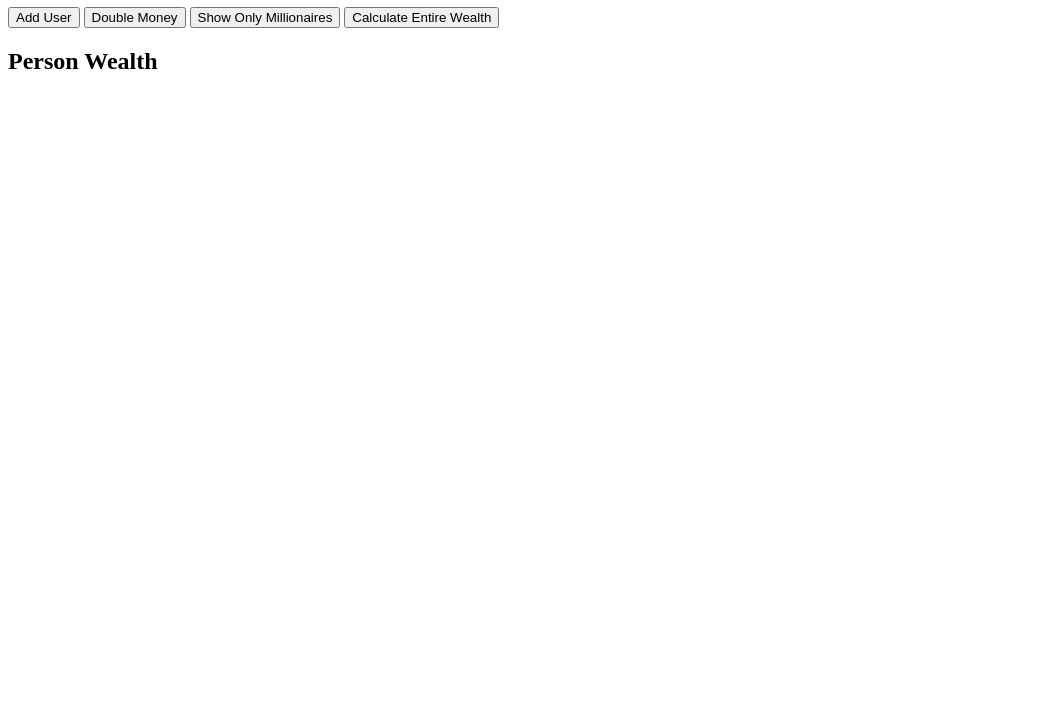
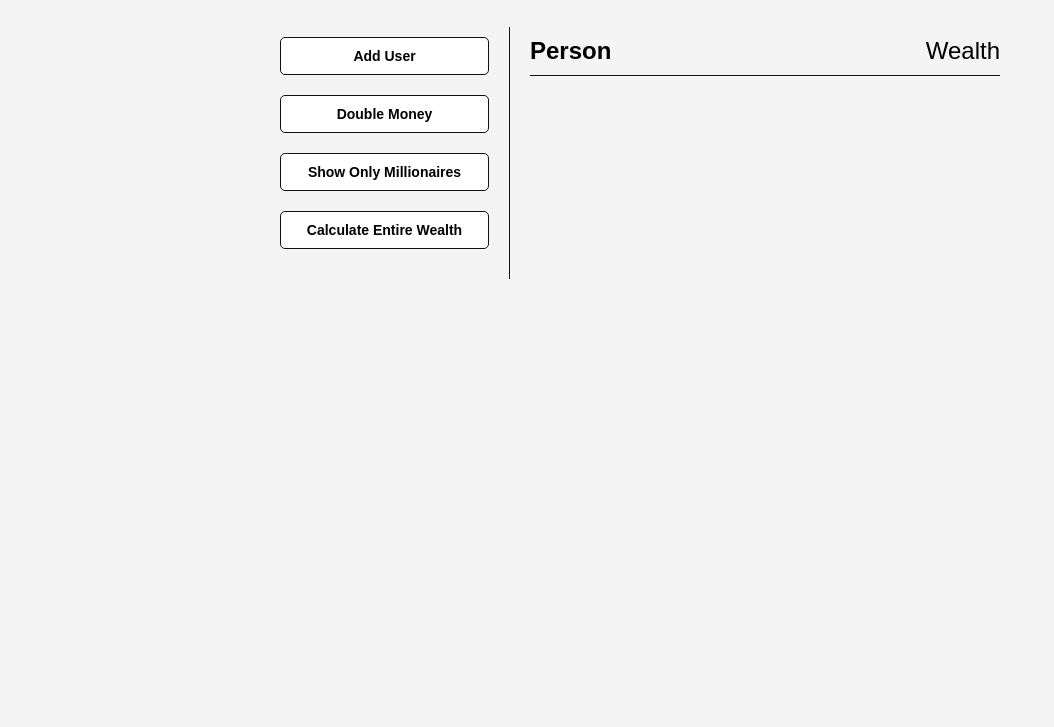
Before and after one commit to Mercelot/Project-5-DOM-Array-Methods, a plain HTML site: page index.html in a window 1280 px wide. Shown: the part 73-800 px from the top of the page, without its empty margins (0-1054 px from the left). Drawn offline with Linux system fonts and the light colour scheme.

Commit message:
Added in all CSS

```diff
--- a/index.html
+++ b/index.html
@@ -17,11 +17,14 @@
       <button id="show-millionaires">Show Only Millionaires</button>
       <button id="calculate_wealth">Calculate Entire Wealth</button>
     </aside>
+
+    <main>
+      <h2><strong>Person</strong> Wealth</h2>
+    </main>
+
   </div>
 
-  <main>
-    <h2><strong>Person</strong> Wealth</h2>
-  </main>
+
 
   <script src="script.js"></script>
 
--- a/style.css
+++ b/style.css
@@ -0,0 +1,71 @@
+* {
+    box-sizing: border-box;
+}
+
+body{
+    background: #f4f4f4;
+    font-family: Arial, Helvetica, sans-serif;
+    display: flex;
+    flex-direction: column;
+    align-items: center;
+    min-height: 100vh;
+    margin: 0;
+}
+
+.container {
+    display: flex;
+    padding: 20px;
+    margin: 0 auto;
+    max-width: 100%;
+    width: 800px;
+}
+
+aside {
+    padding: 10px 20px;
+    width: 250px;
+    border-right: 1px solid #111;
+}
+
+button {
+    cursor: pointer;
+    background-color: #fff;
+    border: solid 1px #111;
+    border-radius: 5px;
+    display: block;
+    width: 100%;
+    padding: 10px;
+    margin-bottom: 20px;
+    font-weight: bold;
+    font-size: 14px;
+}
+
+main {
+    flex: 1;
+    padding: 10px 20px;
+}
+
+h2 {
+    border-bottom: 1px solid #111;
+    padding-bottom: 10px;
+    display: flex;
+    justify-content: space-between;
+    font-weight: 300;
+    margin: 0 0 20px;
+}
+
+h3 {
+    background-color: #fff;
+    border-bottom: 1px solid #111;
+    padding: 10px;
+    display: flex;
+    justify-content: space-between;
+    font-weight: 300;
+    margin: 20px 0 0;
+}
+
+.person {
+    display: flex;
+    justify-content: space-between;
+    font-size: 20px;
+    margin-bottom: 10px;
+}
```
